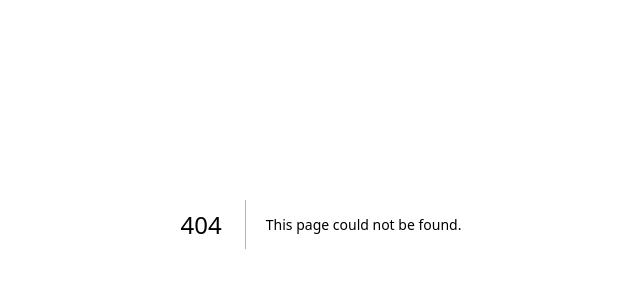
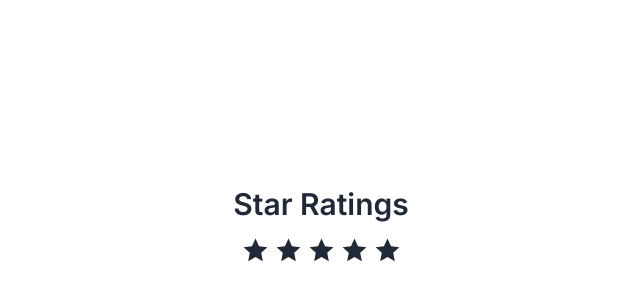
Before and after one commit to Jaga3249/practice_project, a Next.js app: page /rating in a window 1280 px wide. Before the commit this address had no page. Shown: the part 176-476 px from the top of the page, without its empty margins (319-959 px from the left). Built offline with nearby package versions, Linux system fonts and the light colour scheme.

Commit message:
star completed

```diff
--- a/app/page.tsx
+++ b/app/page.tsx
@@ -1,5 +1,9 @@
-import Image from "next/image";
+// import Image from "next/image";
 
 export default function Home() {
-  return <div className="bg-red-700">Home</div>;
+  return (
+    <div className="">
+      <button className="btn">Button</button>
+    </div>
+  );
 }
--- /dev/null
+++ b/app/rating/page.tsx
@@ -0,0 +1,26 @@
+"use client";
+import { RiStarFill } from "@remixicon/react";
+import { useState } from "react";
+
+const Rating = () => {
+  const [rating, setRating] = useState<number>(0);
+  const [hover, setHover] = useState<number>(0);
+  return (
+    <div className="flex justify-center flex-col items-center h-[100vh] gap-4 cursor-pointer">
+      <h1 className="text-3xl font-semibold ">Star Ratings</h1>
+      <div className="flex gap-2">
+        {[1, 2, 3, 4, 5].map((num, i) => (
+          <RiStarFill
+            key={i}
+            size={25}
+            onClick={() => setRating(num)}
+            onMouseOver={() => setHover(num)}
+            onMouseLeave={() => setHover(rating)}
+            className={`${num <= hover ? "text-yellow-600" : ""}`}
+          />
+        ))}
+      </div>
+    </div>
+  );
+};
+export default Rating;
--- a/package.json
+++ b/package.json
@@ -20,6 +20,7 @@
     "@types/node": "^20",
     "@types/react": "^18",
     "@types/react-dom": "^18",
+    "daisyui": "^4.12.10",
     "eslint": "^8",
     "eslint-config-next": "14.2.5",
     "postcss": "^8",
--- a/tailwind.config.ts
+++ b/tailwind.config.ts
@@ -15,6 +15,6 @@ const config: Config = {
       },
     },
   },
-  plugins: [],
+  plugins: [require("daisyui")],
 };
 export default config;
```
Also changed, not shown: 1 other file (tests, documents, lock files or other folders).
